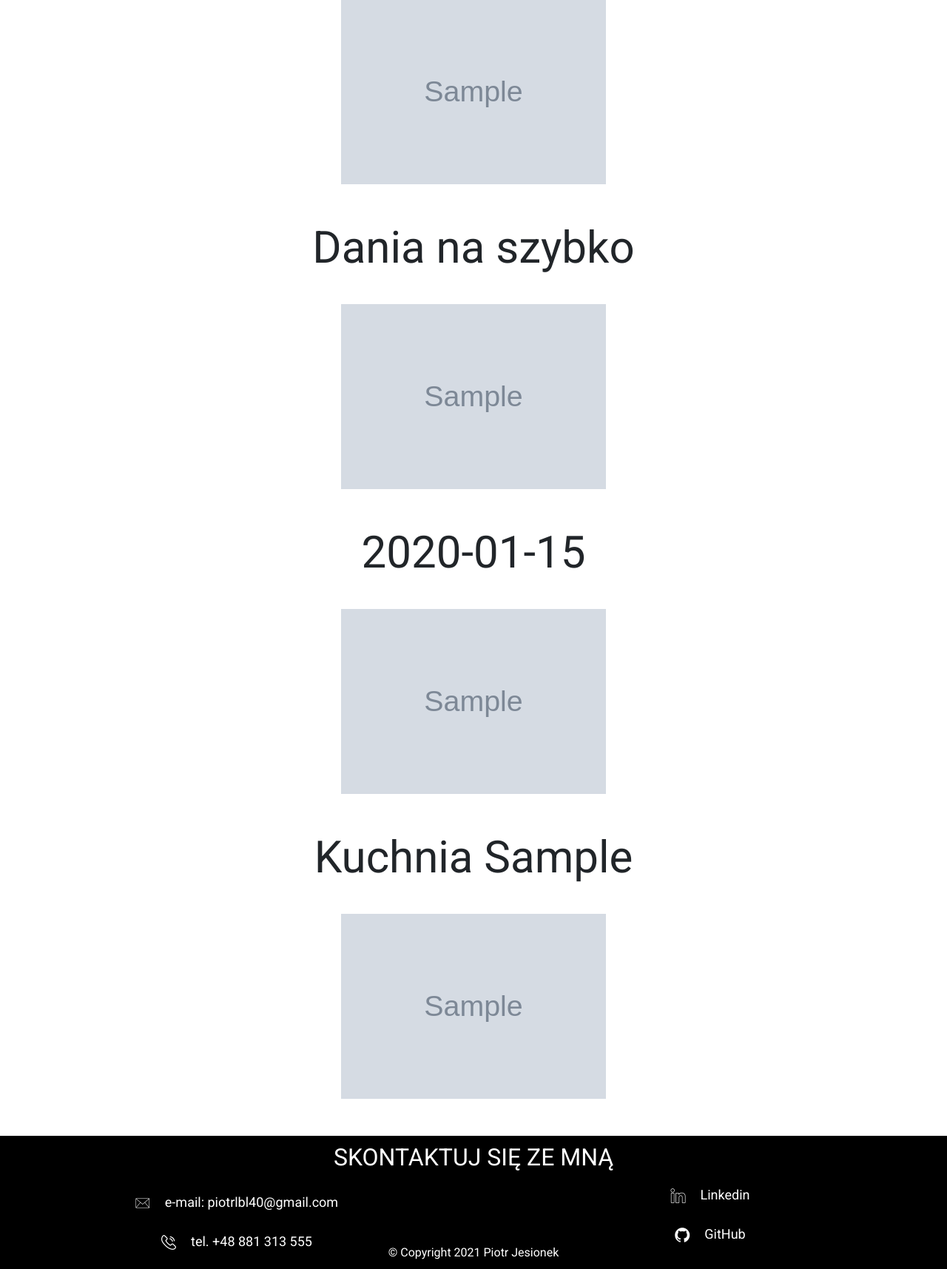
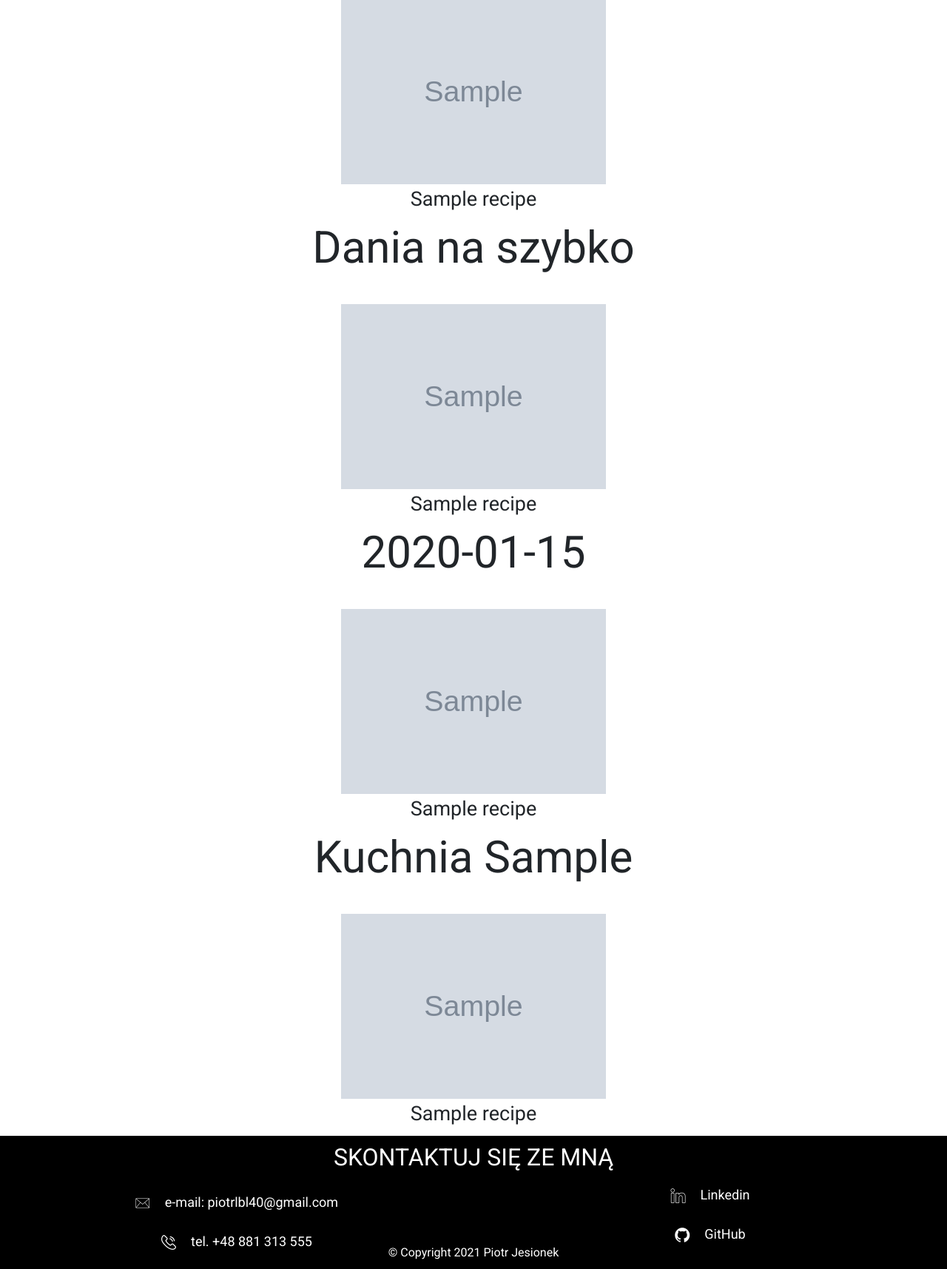
Before and after one commit to Jesioon/Foody, a Django app: page / in a window 1280 px wide. Shown: the part 963-2678 px from the top of the page at 74% size. Run offline with Django 3.2, Linux system fonts and the light colour scheme; tables that the repository leaves empty hold one stand-in row (values such as "Sample post"); grey boxes marked "Sample" are stand-in pictures; style sheets or scripts are compiled from the project's sources; some libraries are stand-ins or nearby versions; some web fonts are replaced.

Commit message:
Update homepage view

```diff
--- a/foddys/static/foddys/css/style.css
+++ b/foddys/static/foddys/css/style.css
@@ -347,11 +347,50 @@ div.recipes div.recipe {
   -ms-flex-preferred-size: 28%;
       flex-basis: 28%;
   height: 250px;
-  background-color: #000;
-  overflow: hidden;
   background-size: cover;
   background-position: 50%, 50%;
   background-repeat: no-repeat;
+  position: relative;
+  -webkit-transition: .3s;
+  transition: .3s;
+}
+
+div.recipe a {
+  text-decoration: none;
+  display: block;
+  height: 100%;
+  width: 100%;
+}
+
+div.recipe p {
+  position: absolute;
+  top: 100%;
+  left: 50%;
+  -webkit-transform: translateX(-50%);
+          transform: translateX(-50%);
+  font-size: 27px;
+  -webkit-transition: .3s;
+  transition: .3s;
+}
+
+div.recipe:hover {
+  -webkit-transform: scale(1.1);
+          transform: scale(1.1);
+}
+
+div.recipe:hover .darkHover {
+  -webkit-transition: .3s;
+  transition: .3s;
+  width: 100%;
+  height: 100%;
+  background-color: rgba(0, 0, 0, 0.6);
+}
+
+div.recipe:hover p {
+  top: 50%;
+  -webkit-transform: translate(-50%, -50%);
+          transform: translate(-50%, -50%);
+  color: #fff;
 }
 
 main section.ads {
--- a/foddys/static/foddys/scss/_homepage.scss
+++ b/foddys/static/foddys/scss/_homepage.scss
@@ -61,11 +61,43 @@ main div.recipes {
 div.recipes div.recipe {
     flex-basis: 28%;
     height: 250px;
-    background-color: #000;
-    overflow: hidden;
     background-size: cover;
     background-position: 50%, 50%;
     background-repeat: no-repeat;
+    position: relative;
+    transition: .3s;
+}
+
+div.recipe a {
+    text-decoration: none;
+    display: block;
+    height: 100%;
+    width: 100%;
+}
+
+div.recipe p {
+    position: absolute;
+    top: 100%;
+    left: 50%;
+    transform: translateX(-50%);
+    font-size: 27px;
+    transition: .3s;
+}
+
+div.recipe:hover {
+    transform: scale(1.1);
+}
+div.recipe:hover .darkHover{
+    transition: .3s;
+    width: 100%;
+    height: 100%;
+    background-color: rgba(0, 0, 0, .6);
+}
+
+div.recipe:hover p{
+    top: 50%;
+    transform: translate(-50%, -50%);
+    color: #fff;
 }
 
 main section.ads {
--- a/foddys/static/foddys/scss/_new_recipe.scss
+++ b/foddys/static/foddys/scss/_new_recipe.scss
@@ -15,6 +15,7 @@
     background-size: cover;
     // filter: brightness(0.7);
     position: relative;
+
 }
 .ciemno {
     background-color: rgba(0,0,0,0.35);
--- a/foddys/templates/foddys/index.html
+++ b/foddys/templates/foddys/index.html
@@ -11,7 +11,12 @@
       <h1>Ostatnio dodane</h1>
       <div class="recipes">
         {% for recipe in recipes_recent %}
-        <div class="recipe" style='background-image: url({{recipe.image.url}});'></div>
+        <div class="recipe" style='background-image: url({{recipe.image.url}});'>
+          <div class="darkHover">
+          <a href="#"></a><p>{{recipe.recipe_name}}</p>
+        </div>
+        </div>
+
         {% endfor %}
       </div>
     </section>
@@ -26,7 +31,11 @@
       <h1>Dania na szybko</h1>
       <div class="recipes">
         {% for recipe in recipes_quick %}
-        <div class="recipe" style='background-image: url({{recipe.image.url}});'></div>
+        <div class="recipe" style='background-image: url({{recipe.image.url}});'>
+          <div class="darkHover">
+          <a href="#"></a><p>{{recipe.recipe_name}}</p>
+        </div>
+        </div>
         {% endfor %}
       </div>
     </section>
@@ -38,7 +47,11 @@
         <h1>{{mealTime}}</h1>
         <div class="recipes">
         {% for recipe in recipes %}
-          <div class="recipe" style='background-image: url({{recipe.image.url}});'></div>
+        <div class="recipe" style='background-image: url({{recipe.image.url}});'>
+          <div class="darkHover">
+          <a href="#"></a><p>{{recipe.recipe_name}}</p>
+        </div>
+        </div>
         {% endfor %}
         </div>
         </section>
@@ -51,7 +64,11 @@
         <h1>Kuchnia {{country}}</h1>
         <div class="recipes">
           {% for recipe in recipes %}
-            <div class="recipe" style='background-image: url({{recipe.image.url}});'></div>
+          <div class="recipe" style='background-image: url({{recipe.image.url}});'>
+            <div class="darkHover">
+            <a href="#"></a><p>{{recipe.recipe_name}}</p>
+          </div>
+          </div>
           {% endfor %}
         </div>
         </section>
```
Also changed, not shown: 1 other file.
